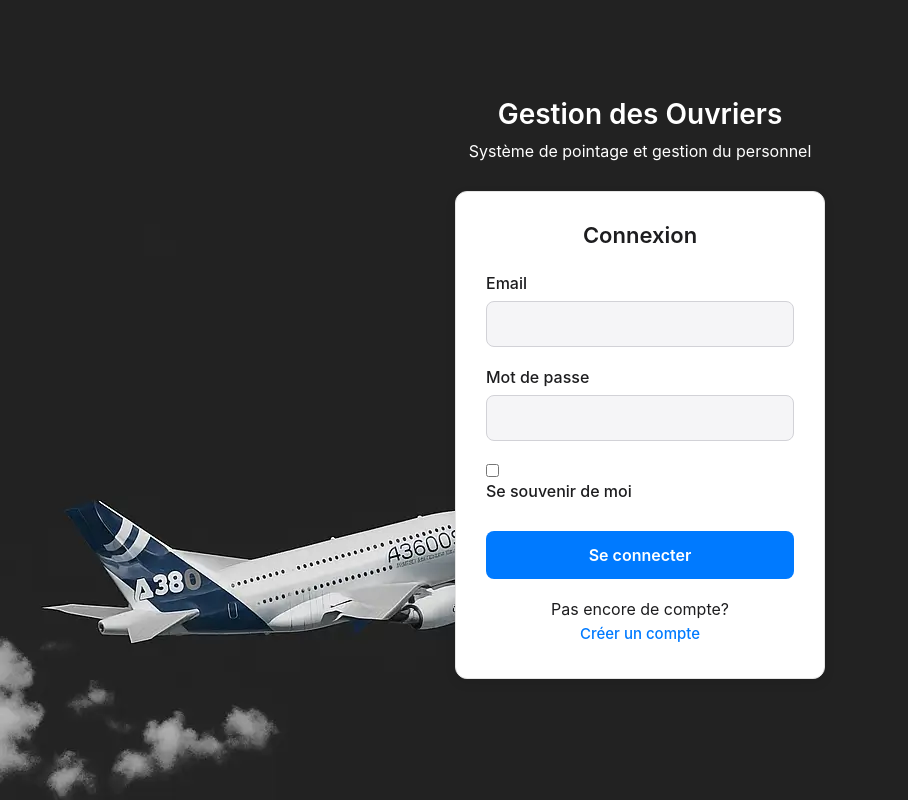
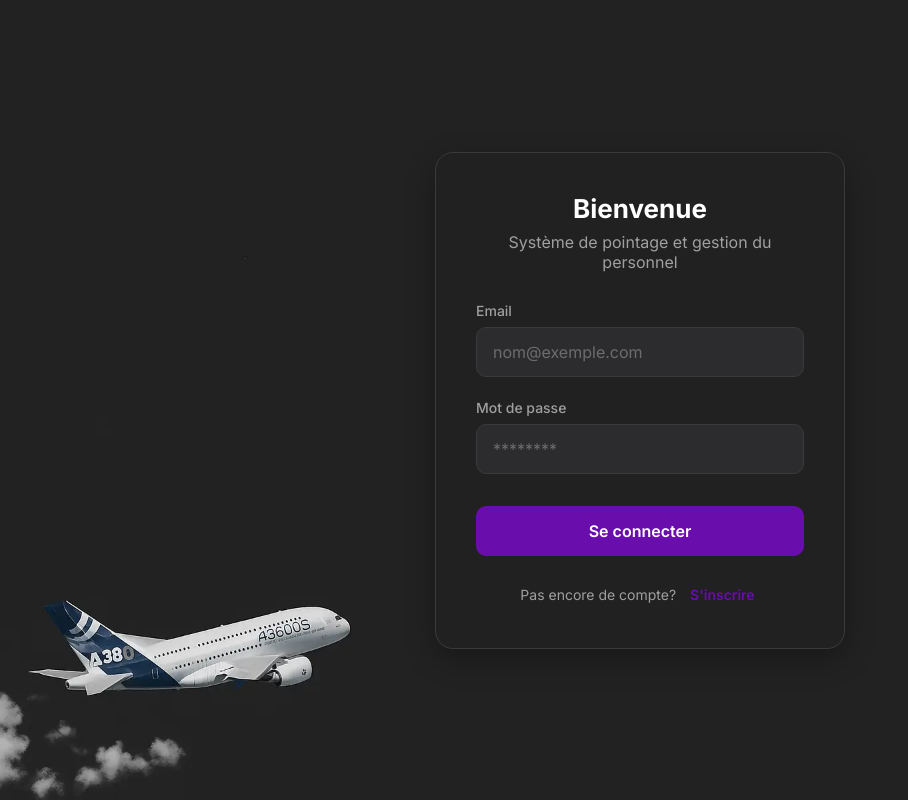
Before and after one commit to SarathChandramohan/FranceReport, a PHP site: page / in a window 1280 px wide. Shown: the whole page, without its empty margins (0-908 px from the left). Run offline with PHP 8.4, Linux system fonts and the light colour scheme.

Commit message:
Update index.php

```diff
--- a/index.php
+++ b/index.php
@@ -1,5 +1,7 @@
 <?php
-session_start(); // <-- Move session_start to the top before anything else (no space above this line)
+session_start(); // <-- session_start is at the top.
+
+// --- Core PHP Functions (Unchanged as requested) ---
 function connectDB() {
     $connectionInfo = array(
         "UID" => "francerecordloki",
@@ -10,16 +12,12 @@ function connectDB() {
         "TrustServerCertificate" => 0
     );
     $serverName = "tcp:francerecord.database.windows.net,1433";
-
     $conn = sqlsrv_connect($serverName, $connectionInfo);
-
     if($conn === false) {
-                // Throw an exception just like PDO would
         $errors = sqlsrv_errors();
         $message = isset($errors[0]['message']) ? $errors[0]['message'] : 'Unknown error during SQL Server connection.';
         throw new Exception("Erreur de connexion SQL Server: " . $message);
     }
-
     return $conn;
 }
 
@@ -39,60 +37,49 @@ function connectDB() {
     $sql = "SELECT COUNT(*) AS count FROM Users WHERE email = ?";
     $params = array($email);
     $stmt = sqlsrv_query($conn, $sql, $params);
-
     if($stmt === false) {
         return false;
     }
-
     $row = sqlsrv_fetch_array($stmt, SQLSRV_FETCH_ASSOC);
     sqlsrv_free_stmt($stmt);
-
     return ($row['count'] > 0);
 }
 
 function registerUser($conn, $nom, $prenom, $email, $password) {
     $hashedPassword = hashPassword($password);
-
-            // 🛠️ Fixed your typo here
     $sql = "INSERT INTO Users (nom, prenom, email, role, status, password_hash, date_creation)
             VALUES (?, ?, ?, ?, ?, ?, GETDATE())";
     $params = array($nom, $prenom, $email, "User", "Active", $hashedPassword);
-
     $stmt = sqlsrv_query($conn, $sql, $params);
     if($stmt === false) {
         error_log("Register error: " . print_r(sqlsrv_errors(), true));
         return false;
     }
-
     sqlsrv_free_stmt($stmt);
     return true;
 }
 
 function authenticateUser($conn, $email, $password) {
-            // Modified to select role
     $sql = "SELECT user_id, nom, prenom, role, password_hash FROM Users WHERE email = ?";
     $params = array($email);
-
     $stmt = sqlsrv_query($conn, $sql, $params);
     if($stmt === false) {
         return false;
     }
-
     $row = sqlsrv_fetch_array($stmt, SQLSRV_FETCH_ASSOC);
     sqlsrv_free_stmt($stmt);
-
     if($row && verifyPassword($password, $row['password_hash'])) {
         return array(
             'user_id' => $row['user_id'],
             'nom' => $row['nom'],
             'prenom' => $row['prenom'],
-                    'role' => $row['role'] // Added role to the returned array
+            'role' => $row['role']
         );
     }
-
     return false;
 }
 
+// --- Form Handling Logic (Remember Me logic modified) ---
 $showLogin = true;
 $errorMsg = "";
 $successMsg = "";
@@ -117,10 +104,8 @@ function connectDB() {
     } elseif($password !== $confirm_password) {
         $errorMsg = "Les mots de passe ne correspondent pas.";
     } else {
+        try {
             $conn = connectDB();
-                if($conn === false) {
-                    $errorMsg = "Erreur de connexion à la base de données.";
-                } else {
             if(userExists($conn, $email)) {
                 $errorMsg = "Cette adresse email est déjà utilisée.";
             } else {
@@ -132,7 +117,13 @@ function connectDB() {
                 }
             }
             sqlsrv_close($conn);
+        } catch (Exception $e) {
+            $errorMsg = "Erreur de connexion à la base de données.";
         }
+    }
+    // To ensure the register form is shown if there's an error
+    if (!empty($errorMsg)) {
+        $showLogin = false;
     }
 }
 
@@ -143,10 +134,8 @@ function connectDB() {
     if(empty($email) || empty($password)) {
         $errorMsg = "L'email et le mot de passe sont obligatoires.";
     } else {
+        try {
             $conn = connectDB();
-                if($conn === false) {
-                    $errorMsg = "Erreur de connexion à la base de données.";
-                } else {
             $user = authenticateUser($conn, $email, $password);
             if($user) {
                 $_SESSION['user_id'] = $user['user_id'];
@@ -154,22 +143,22 @@ function connectDB() {
                 $_SESSION['prenom'] = $user['prenom'];
                 $_SESSION['email'] = $email;
                 $_SESSION['logged_in'] = true;
-                        $_SESSION['role'] = $user['role']; // Store the user's role in the session
+                $_SESSION['role'] = $user['role'];
 
-                        // Handle "Remember Me"
-                        if (!empty($_POST["remember"])) {
+                // --- MODIFICATION: "Remember Me" is now always active ---
+                // The checkbox is removed, and this logic runs for every successful login.
                 $token = bin2hex(random_bytes(32));
                 $series_identifier = bin2hex(random_bytes(32));
                 $token_hash = hash('sha256', $token);
                 $expires_at = date('Y-m-d H:i:s', time() + (86400 * 30)); // 30 days
 
-                            $sql = "INSERT INTO UserTokens (user_id, token_hash, series_identifier, expires_at) VALUES (?, ?, ?, ?)";
-                            $params = array($user['user_id'], $token_hash, $series_identifier, $expires_at);
-                            sqlsrv_query($conn, $sql, $params);
+                $sql_token = "INSERT INTO UserTokens (user_id, token_hash, series_identifier, expires_at) VALUES (?, ?, ?, ?)";
+                $params_token = array($user['user_id'], $token_hash, $series_identifier, $expires_at);
+                sqlsrv_query($conn, $sql_token, $params_token);
 
                 $cookie_value = $user['user_id'] . ':' . $token . ':' . $series_identifier;
                 setcookie('remember_me', $cookie_value, time() + (86400 * 30), "/"); // 30 day cookie
-                        }
+                // --- END MODIFICATION ---
 
                 // Redirect based on role
                 if ($_SESSION['role'] === 'admin') {
@@ -182,6 +171,8 @@ function connectDB() {
                 $errorMsg = "Email ou mot de passe incorrect.";
             }
             sqlsrv_close($conn);
+        } catch (Exception $e) {
+            $errorMsg = "Erreur de connexion à la base de données.";
         }
     }
 }
@@ -193,187 +184,250 @@ function connectDB() {
     <meta name="viewport" content="width=device-width, initial-scale=1.0">
     <title>Connexion - Gestion des Ouvriers</title>
     <style>
-        /* Your existing CSS here (no changes) */
-        /* --- Apple Inspired Theme --- */
-        /* Basic Reset and Font */
+        /* --- Font and Basic Reset --- */
+        @import url('https://fonts.googleapis.com/css2?family=Inter:wght@400;500;600;700&display=swap');
+        :root {
+            --primary-color: #6A0DAD;
+            --primary-hover: #520a86;
+            --dark-bg: #111;
+            --card-bg: rgba(34, 33, 34, 0.85);
+            --input-bg: #2c2c2e;
+            --text-primary: #ffffff;
+            --text-secondary: #a0a0a0;
+            --border-color: #3a3a3c;
+            --error-bg: rgba(255, 59, 48, 0.1);
+            --error-border: rgba(255, 59, 48, 0.3);
+            --error-text: #ff453a;
+            --success-bg: rgba(52, 199, 89, 0.1);
+            --success-border: rgba(52, 199, 89, 0.3);
+            --success-text: #32d74b;
+        }
+
         * {
             margin: 0;
             padding: 0;
             box-sizing: border-box;
-            font-family: -apple-system, BlinkMacSystemFont, "Segoe UI", Roboto, Helvetica, Arial, sans-serif, "Apple Color Emoji", "Segoe UI Emoji", "Segoe UI Symbol";
+            font-family: 'Inter', -apple-system, BlinkMacSystemFont, "Segoe UI", Roboto, Helvetica, Arial, sans-serif;
         }
+
         body {
-    background-image: url('Login.webp'); /* Replace with your image file name */
-    background-size: auto; /* Display the image at its natural size */
-    background-position: left bottom; /* Align image to the left bottom */
-    background-repeat: no-repeat; /* Do not repeat the image */
-    background-attachment: fixed; /* Keep the background fixed when scrolling */
-    background-color: #222122; /* Keep a fallback background color */
-    color: #1d1d1f;
+            background-image: url('Login.webp');
+            background-size: cover;
+            background-position: center;
+            background-repeat: no-repeat;
+            background-attachment: fixed;
+            background-color: var(--dark-bg);
+            color: var(--text-primary);
             -webkit-font-smoothing: antialiased;
             -moz-osx-font-smoothing: grayscale;
             display: flex;
             justify-content: center;
             align-items: center;
             min-height: 100vh;
+            overflow: hidden;
         }
-        .container {
-            width: 100%;
-            max-width: 420px;
-            padding: 25px;
-        }
-        .logo-section {
-            text-align: center;
-            margin-bottom: 30px;
-        }
-        .logo-section h1 {
-            font-size: 28px;
-            font-weight: 600;
-            color: #ffffff;
-            margin-bottom: 10px;
-        }
-        .logo-section p {
-            color: #ffffff;
-            font-size: 16px;
-            margin-bottom: 20px;
-        }
-        .card {
-            background-color: #ffffff;
-            border-radius: 12px;
-            box-shadow: 0 4px 12px rgba(0, 0, 0, 0.08);
-            padding: 30px;
-            margin-bottom: 25px;
-            border: 1px solid #e5e5e5;
-        }
-        h2 {
-            margin-bottom: 25px;
-            color: #1d1d1f;
-            font-size: 22px;
-            font-weight: 600;
-            text-align: center;
-        }
-        .form-group {
-            margin-bottom: 20px;
-        }
-        .form-group label {
-            display: block;
-            margin-bottom: 8px;
-            font-weight: 500;
-            color: #1d1d1f;
-        }
-        .form-control {
-            width: 100%;
-            padding: 12px 15px;
-            font-size: 16px;
-            border: 1px solid #d2d2d7;
-            border-radius: 8px;
-            background-color: #f5f5f7;
-            transition: border-color 0.2s, box-shadow 0.2s;
-        }
-        .form-control:focus {
-            border-color: #0071e3;
-            box-shadow: 0 0 0 2px rgba(0, 113, 227, 0.2);
-            outline: none;
-        }
-        .btn-primary {
-            background-color: #007aff;
-            color: white;
-            width: 100%;
-            padding: 14px 20px;
-            border: none;
-            border-radius: 8px;
-            cursor: pointer;
-            font-weight: 600;
-            font-size: 16px;
-            transition: background-color 0.2s ease-in-out;
-            margin-top: 10px;
-        }
-        .btn-primary:hover {
-            background-color: #0056b3;
-        }
-        .btn-link {
-            background: none;
-            border: none;
-            color: #007aff;
-            text-decoration: none;
-            cursor: pointer;
-            font-weight: 500;
-            font-size: 15px;
-            padding: 5px;
-        }
-        .btn-link:hover {
-            text-decoration: underline;
-        }
-        .toggle-container {
-            text-align: center;
-            margin-top: 20px;
-        }
-        .alert {
-            padding: 12px 15px;
-            margin-bottom: 20px;
-            border-radius: 8px;
-            font-size: 14px;
-        }
-        .alert-danger {
-            background-color: #ffe5e5;
-            border: 1px solid #ffcccc;
-            color: #d63027;
-        }
-        .alert-success {
-            background-color: #e5ffe8;
-            border: 1px solid #ccffcc;
-            color: #2ca048;
-        }
+
+        /* --- Loading Screen --- */
         .loading-screen {
             position: fixed;
             top: 0;
             left: 0;
             width: 100%;
             height: 100%;
-            background-color: #222122;
+            background-color: var(--dark-bg);
             display: flex;
             flex-direction: column;
             justify-content: center;
             align-items: center;
             z-index: 9999;
+            transition: opacity 0.5s ease;
         }
         .loading-logo {
             width: 150px;
-            margin-bottom: 20px;
+            margin-bottom: 25px;
         }
         .loading-bar {
-            width: 200px;
+            width: 220px;
             height: 5px;
-            background-color: #555;
+            background-color: #333;
             border-radius: 5px;
             overflow: hidden;
         }
         .loading-progress {
             width: 0;
             height: 100%;
-            background-color: #007aff;
+            background-color: var(--primary-color);
             border-radius: 5px;
-            animation: loading 3s ease-in-out forwards;
+            animation: loading 2.5s ease-in-out forwards;
         }
         @keyframes loading {
             from { width: 0; }
             to { width: 100%; }
         }
-        @media (max-width: 480px) {
+
+        /* --- Main Container & Card --- */
         .container {
-                padding: 15px;
+            display: flex;
+            justify-content: center;
+            align-items: center;
+            width: 100%;
+            max-width: 450px;
+            padding: 20px;
+            opacity: 0;
+            transform: translateY(20px);
+            transition: opacity 0.6s ease-out, transform 0.6s ease-out;
         }
+        .container.visible {
+            opacity: 1;
+            transform: translateY(0);
+        }
+
         .card {
-                padding: 20px;
+            width: 100%;
+            background-color: var(--card-bg);
+            border-radius: 18px;
+            box-shadow: 0 10px 30px rgba(0, 0, 0, 0.3);
+            padding: 40px;
+            border: 1px solid var(--border-color);
+            backdrop-filter: blur(10px);
+            -webkit-backdrop-filter: blur(10px);
         }
-            h2 {
-                font-size: 20px;
+
+        .logo-section {
+            text-align: center;
+            margin-bottom: 30px;
+        }
+        .logo-section h1 {
+            font-size: 26px;
+            font-weight: 700;
+            color: var(--text-primary);
+        }
+        .logo-section p {
+            color: var(--text-secondary);
+            font-size: 16px;
+            margin-top: 8px;
+        }
+
+        /* --- Forms --- */
+        .form-group {
+            margin-bottom: 22px;
+        }
+        .form-group label {
+            display: block;
+            margin-bottom: 8px;
+            font-weight: 500;
+            color: var(--text-secondary);
+            font-size: 14px;
         }
         .form-control {
-                padding: 10px 12px;
+            width: 100%;
+            padding: 14px 16px;
+            font-size: 16px;
+            border: 1px solid var(--border-color);
+            border-radius: 10px;
+            background-color: var(--input-bg);
+            color: var(--text-primary);
+            transition: border-color 0.2s, box-shadow 0.2s;
         }
+        .form-control::placeholder {
+            color: #6c6c70;
+        }
+        .form-control:focus {
+            border-color: var(--primary-color);
+            box-shadow: 0 0 0 3px rgba(106, 13, 173, 0.3);
+            outline: none;
+        }
+
+        /* --- Buttons --- */
         .btn-primary {
-                padding: 12px 18px;
+            background: var(--primary-color);
+            color: white;
+            width: 100%;
+            padding: 15px 20px;
+            border: none;
+            border-radius: 10px;
+            cursor: pointer;
+            font-weight: 600;
+            font-size: 16px;
+            transition: background-color 0.2s ease-in-out, transform 0.1s ease;
+            margin-top: 10px;
+        }
+        .btn-primary:hover {
+            background: var(--primary-hover);
+        }
+        .btn-primary:active {
+            transform: scale(0.98);
+        }
+
+        /* --- Toggle Link --- */
+        .toggle-container {
+            text-align: center;
+            margin-top: 25px;
+            font-size: 14px;
+            color: var(--text-secondary);
+        }
+        .btn-link {
+            background: none;
+            border: none;
+            color: var(--primary-color);
+            text-decoration: none;
+            cursor: pointer;
+            font-weight: 600;
+            font-size: 14px;
+            padding: 5px;
+            margin-left: 5px;
+            transition: color 0.2s;
+        }
+        .btn-link:hover {
+            color: var(--text-primary);
+            text-decoration: underline;
+        }
+
+        /* --- Alerts --- */
+        .alert {
+            padding: 12px 15px;
+            margin-bottom: 20px;
+            border-radius: 8px;
+            font-size: 14px;
+            text-align: center;
+            animation: fadeIn 0.3s ease;
+        }
+        .alert-danger {
+            background-color: var(--error-bg);
+            border: 1px solid var(--error-border);
+            color: var(--error-text);
+        }
+        .alert-success {
+            background-color: var(--success-bg);
+            border: 1px solid var(--success-border);
+            color: var(--success-text);
+        }
+
+        .name-group {
+            display: flex;
+            gap: 15px;
+        }
+        .name-group .form-group {
+            flex: 1;
+        }
+
+        @keyframes fadeIn {
+            from { opacity: 0; transform: translateY(-10px); }
+            to { opacity: 1; transform: translateY(0); }
+        }
+
+        /* --- Responsive Design --- */
+        @media (max-width: 480px) {
+            .card {
+                padding: 30px 25px;
+                border: none;
+                background-color: transparent;
+                backdrop-filter: none;
+                box-shadow: none;
+            }
+            .name-group {
+                flex-direction: column;
+                gap: 0;
             }
         }
     </style>
@@ -386,61 +440,57 @@ function connectDB() {
         </div>
     </div>
 
-    <div class="container" style="display: none;" id="main-content">
+    <main class="container" id="main-content">
+        <div class="card">
             <div class="logo-section">
-            <h1>Gestion des Ouvriers</h1>
+                <h1><?php echo $showLogin ? 'Bienvenue' : 'Créer un Compte'; ?></h1>
                 <p>Système de pointage et gestion du personnel</p>
             </div>
 
-        <div class="card">
             <?php if(!empty($errorMsg)): ?>
-                <div class="alert alert-danger"><?php echo $errorMsg; ?></div>
+                <div class="alert alert-danger"><?php echo htmlspecialchars($errorMsg); ?></div>
             <?php endif; ?>
             <?php if(!empty($successMsg)): ?>
-                <div class="alert alert-success"><?php echo $successMsg; ?></div>
+                <div class="alert alert-success"><?php echo htmlspecialchars($successMsg); ?></div>
             <?php endif; ?>
 
             <?php if($showLogin): ?>
-                <h2>Connexion</h2>
                 <form method="post" action="">
                     <div class="form-group">
                         <label for="email">Email</label>
-                        <input type="email" id="email" name="email" class="form-control" required>
+                        <input type="email" id="email" name="email" class="form-control" required placeholder="nom@exemple.com">
                     </div>
                     <div class="form-group">
                         <label for="password">Mot de passe</label>
-                        <input type="password" id="password" name="password" class="form-control" required>
-                    </div>
-                    <div class="form-group">
-                        <input type="checkbox" id="remember" name="remember" value="1">
-                        <label for="remember">Se souvenir de moi</label>
+                        <input type="password" id="password" name="password" class="form-control" required placeholder="********">
                     </div>
                     <button type="submit" name="login" class="btn-primary">Se connecter</button>
                 </form>
                 <div class="toggle-container">
-                    <p>Pas encore de compte?</p>
-                    <form method="post" action="">
+                    Pas encore de compte?
+                    <form method="post" action="" style="display: inline;">
                         <input type="hidden" name="toggleForm" value="register">
-                        <button type="submit" class="btn-link">Créer un compte</button>
+                        <button type="submit" class="btn-link">S'inscrire</button>
                     </form>
                 </div>
             <?php else: ?>
-                <h2>Créer un compte</h2>
                 <form method="post" action="">
+                    <div class="name-group">
                         <div class="form-group">
                             <label for="nom">Nom</label>
-                        <input type="text" id="nom" name="nom" class="form-control" required>
+                            <input type="text" id="nom" name="nom" class="form-control" required value="<?php echo isset($_POST['nom']) ? htmlspecialchars($_POST['nom']) : ''; ?>">
                         </div>
                         <div class="form-group">
                             <label for="prenom">Prénom</label>
-                        <input type="text" id="prenom" name="prenom" class="form-control" required>
+                            <input type="text" id="prenom" name="prenom" class="form-control" required value="<?php echo isset($_POST['prenom']) ? htmlspecialchars($_POST['prenom']) : ''; ?>">
+                        </div>
                     </div>
                     <div class="form-group">
                         <label for="email">Email</label>
-                        <input type="email" id="email" name="email" class="form-control" required>
+                        <input type="email" id="email" name="email" class="form-control" required value="<?php echo isset($_POST['email']) ? htmlspecialchars($_POST['email']) : ''; ?>">
                     </div>
                     <div class="form-group">
-                        <label for="password">Mot de passe</label>
+                        <label for="password">Mot de passe (8+ caractères)</label>
                         <input type="password" id="password" name="password" class="form-control" required>
                     </div>
                     <div class="form-group">
@@ -450,34 +500,40 @@ function connectDB() {
                     <button type="submit" name="register" class="btn-primary">Créer un compte</button>
                 </form>
                 <div class="toggle-container">
-                    <p>Déjà un compte?</p>
-                    <form method="post" action="">
+                    Déjà un compte?
+                    <form method="post" action="" style="display: inline;">
                         <input type="hidden" name="toggleForm" value="login">
                         <button type="submit" class="btn-link">Se connecter</button>
                     </form>
                 </div>
             <?php endif; ?>
         </div>
-    </div>
+    </main>
 
     <script>
         document.addEventListener("DOMContentLoaded", function() {
             const loadingScreen = document.getElementById('loading-screen');
             const mainContent = document.getElementById('main-content');
 
-            // Check for remember me cookie
             const rememberMeCookie = document.cookie.split('; ').find(row => row.startsWith('remember_me='));
 
             if (rememberMeCookie) {
-                // If the cookie exists, redirect to the dashboard.
-                // The server-side logic in requireLogin() will handle the validation.
+                // If cookie exists, redirect immediately. The server-side logic in protected
+                // pages will handle the actual validation. This is a client-side optimization.
                 window.location.href = 'dashboard.php';
             } else {
-                // If no cookie, show the loading screen for 3 seconds, then the login page.
+                // If no cookie, show the loading screen, then fade in the login page.
                 setTimeout(() => {
+                    loadingScreen.style.opacity = '0';
+                    // Wait for fade out transition to end before hiding it
+                    loadingScreen.addEventListener('transitionend', () => {
                         loadingScreen.style.display = 'none';
-                    mainContent.style.display = 'block';
-                }, 3000);
+                    });
+
+                    // Show and fade in the main content
+                    mainContent.classList.add('visible');
+
+                }, 2800); // Slightly longer than the animation to ensure it completes
             }
         });
     </script>
```
Lines whose indentation alone changed are shown as unchanged.
